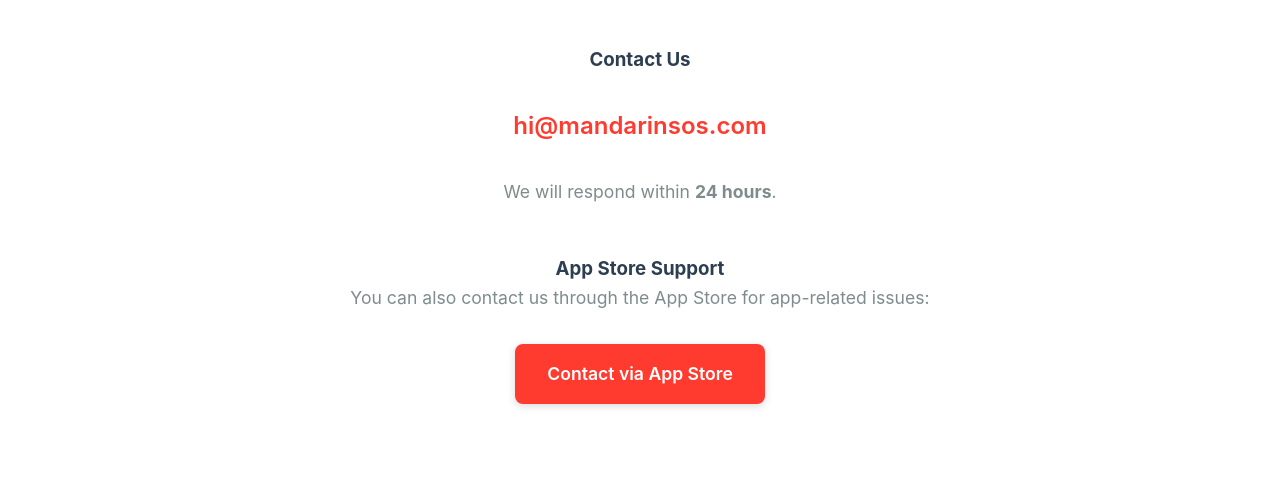
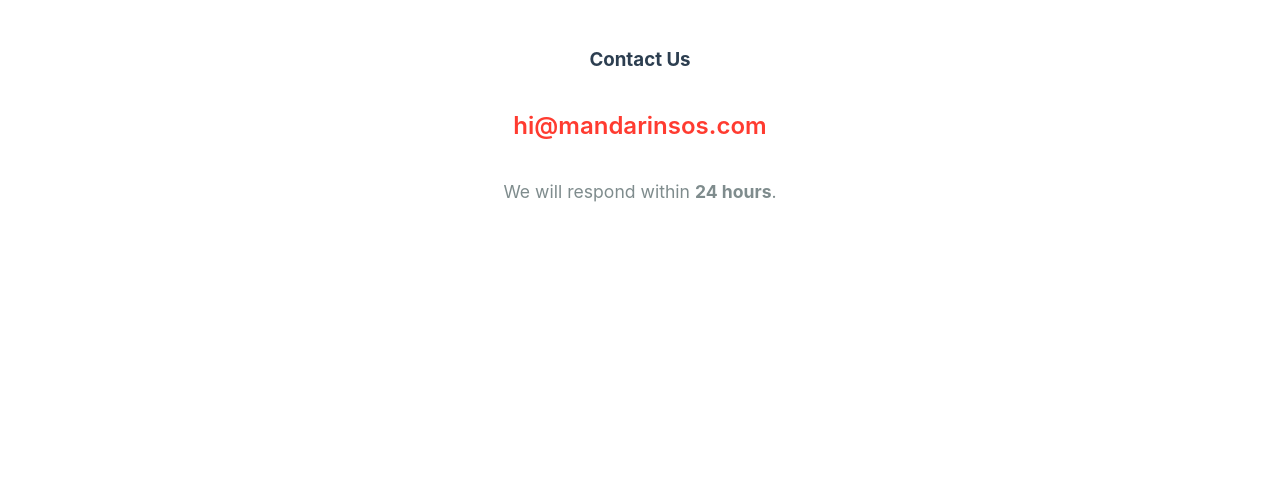
Before and after one commit to michaelnbnb/mandarinsos-website, a plain HTML site: page support.html in a window 1280 px wide. Shown: the part 298-800 px from the top of the page. Drawn offline with Linux system fonts and the light colour scheme.

Commit message:
Remove App Store contact section from support page

```diff
--- a/support.html
+++ b/support.html
@@ -29,16 +29,6 @@
                         We will respond within <strong>24 hours</strong>.
                     </p>
                 </div>
-
-                <div style="margin: 3rem 0;">
-                    <h3>App Store Support</h3>
-                    <p>You can also contact us through the App Store for app-related issues:</p>
-                    <div style="text-align: center; margin: 2rem 0;">
-                        <a href="https://apps.apple.com/app/mandarinsos" target="_blank" rel="noopener" class="apple-eula-button">
-                            Contact via App Store
-                        </a>
-                    </div>
-                </div>
             </div>
         </section>
     </main>
```
